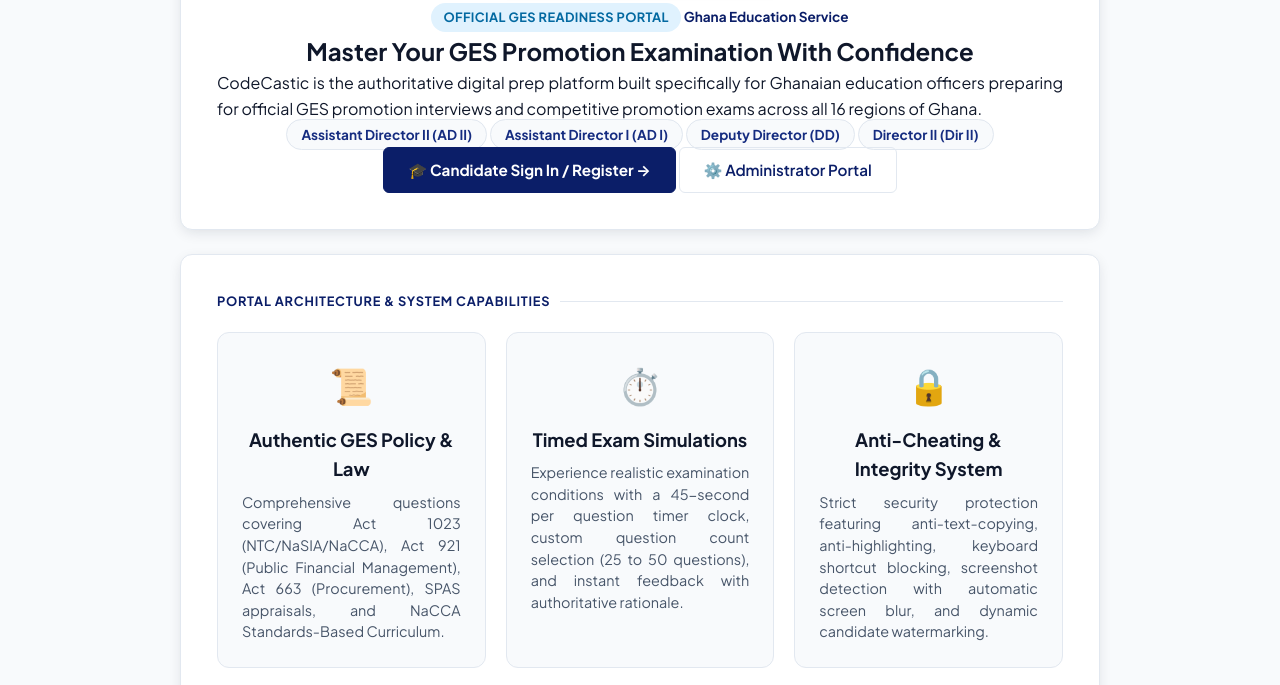
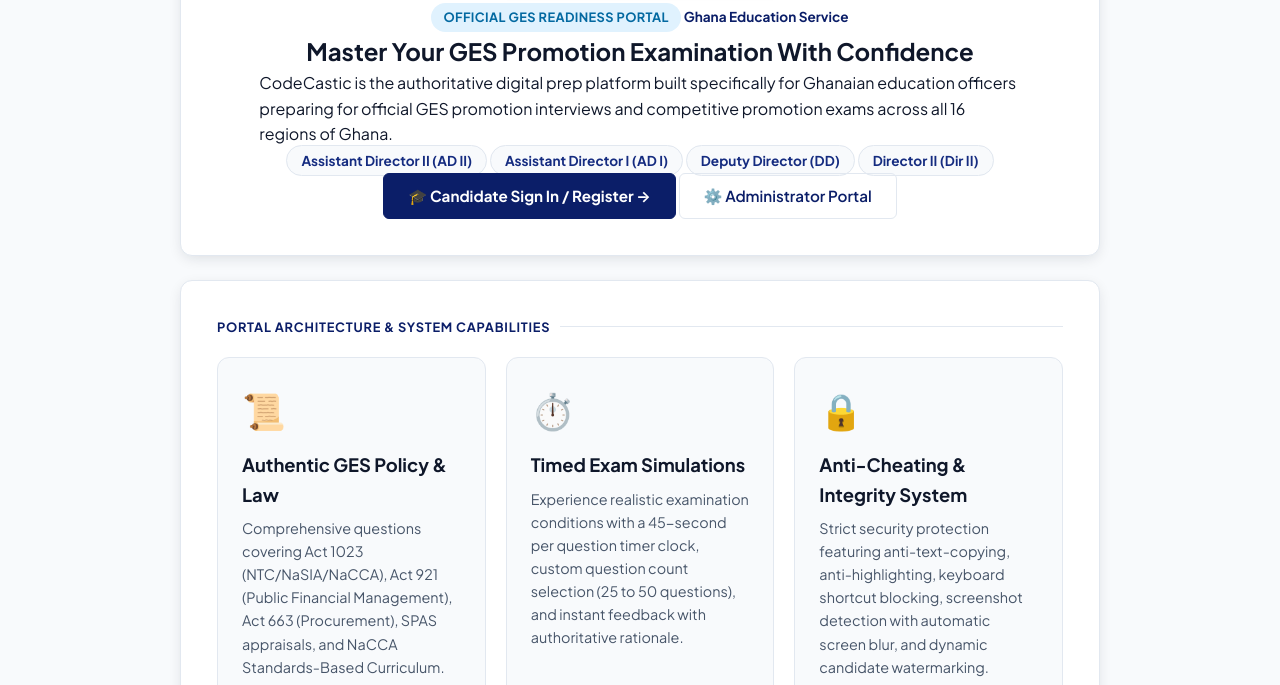
Before and after one commit to maquz/codecastic, a website: page index.html in a window 1280 px wide. Shown: the part 266-951 px from the top of the page. Drawn offline with nearby package versions, Linux system fonts and the light colour scheme; no server answers.

Commit message:
Fix card text alignment to clean left-aligned typography with pretty text-wrap

```diff
--- a/css/styles.css
+++ b/css/styles.css
@@ -1252,17 +1252,19 @@ body.dark-mode .landing-rank-pill {
   border: 1px solid var(--line-color);
   border-radius: var(--radius-md);
   padding: 24px;
+  text-align: left;
   transition: transform 0.2s ease, border-color 0.2s ease;
 }
 
 .landing-feature-card:hover {
   transform: translateY(-3px);
-  border-color: var(--gold-500);
+  border-color: var(--navy-900);
 }
 
 .landing-feature-icon {
   font-size: 2.2rem;
   margin-bottom: 12px;
+  display: inline-block;
 }
 
 .landing-feature-card h3 {
@@ -1270,14 +1272,15 @@ body.dark-mode .landing-rank-pill {
   font-weight: 700;
   color: var(--text-main);
   margin-bottom: 8px;
+  text-align: left;
 }
 
 .landing-feature-card p {
   font-size: 0.9rem;
   color: var(--text-muted);
-  line-height: 1.5;
-  text-align: justify;
-  text-justify: inter-word;
+  line-height: 1.6;
+  text-align: left;
+  text-wrap: pretty;
 }
 
 /* Centered Responsive Screen & Content Layout */
@@ -1304,8 +1307,12 @@ body.dark-mode .landing-rank-pill {
 
 .landing-hero-lede,
 .lede-text {
-  text-align: justify;
-  text-justify: inter-word;
+  text-align: left;
+  text-wrap: pretty;
+  line-height: 1.6;
+  max-width: 65ch;
+  margin-left: auto;
+  margin-right: auto;
 }
 
 .landing-hero > div,
```
